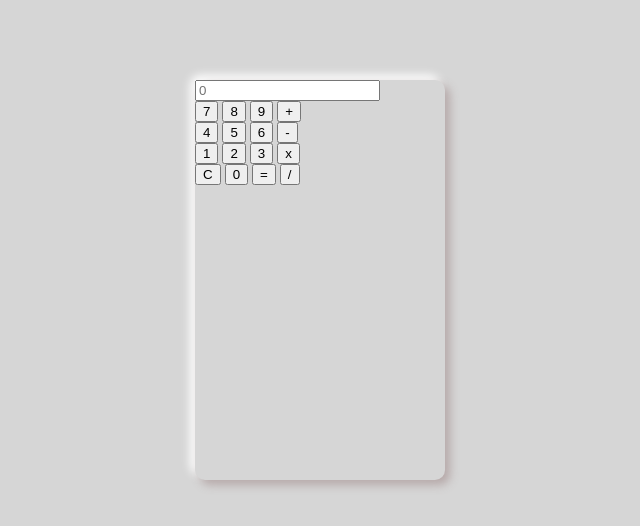
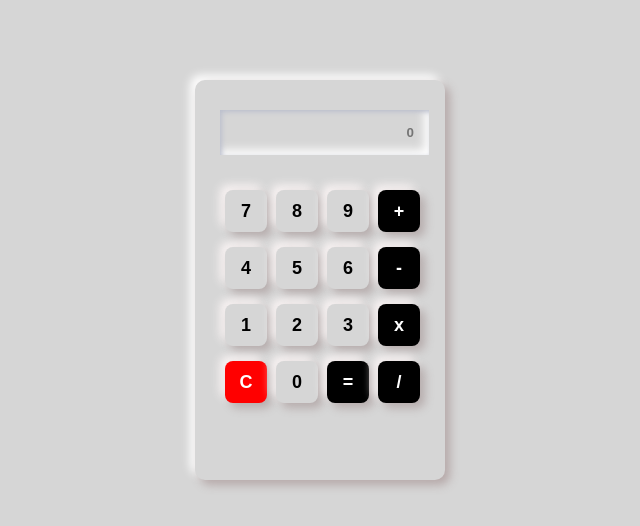
Before and after one commit to Ndn1618/Calculator, a plain HTML site: page index.html in a window 1280 px wide. Shown: the whole page, without its empty margins (320-960 px from the left). Drawn offline with Linux system fonts and the light colour scheme.

Commit message:
Add inputs styles

```diff
--- a/css/styles.css
+++ b/css/styles.css
@@ -1,3 +1,11 @@
+html {
+  box-sizing: border-box;
+}
+*,
+*::before,
+*::after {
+  box-sizing: inherit;
+}
 body {
   background-color: #d6d6d6;
 }
@@ -10,3 +18,47 @@ body {
   box-shadow: 5px 5px 10px #b6a9a9,
     -5px -5px 10px #fff;
 }
+.cal-box {
+  width: 200px;
+  margin: 20px auto;
+}
+#display {
+  border: none;
+  outline: none;
+  color: #000;
+  text-align: right;
+  font-weight: 600;
+  padding: 15px;
+  margin: 30px 0 20px 0;
+  background-color: transparent;
+  box-shadow: inset 2px 2px 5px #babecc,
+    inset -5px -5px 10px #fff;
+}
+.button {
+  display: inline-block;
+  text-align: center;
+  margin: 15px 0 0 5px;
+  width: 42px;
+  height: 42px;
+  border: none;
+  outline: none;
+  font-size: 18px;
+  font-weight: bold;
+  cursor: pointer;
+  border-radius: 8px;
+  background-color: #d6d6d6;
+  box-shadow: 5px 5px 10px #b6acac,
+    -5px -5px 10px #faf4f4;
+}
+.button:active {
+  box-shadow: inset 1px 1px 2px #babeec,
+    inset -1px -1px 2px #fff;
+}
+.clearButton {
+  background-color: #f00;
+  color: #fff;
+}
+.mathButton {
+  background-color: #000;
+  color: #fff;
+}
```
